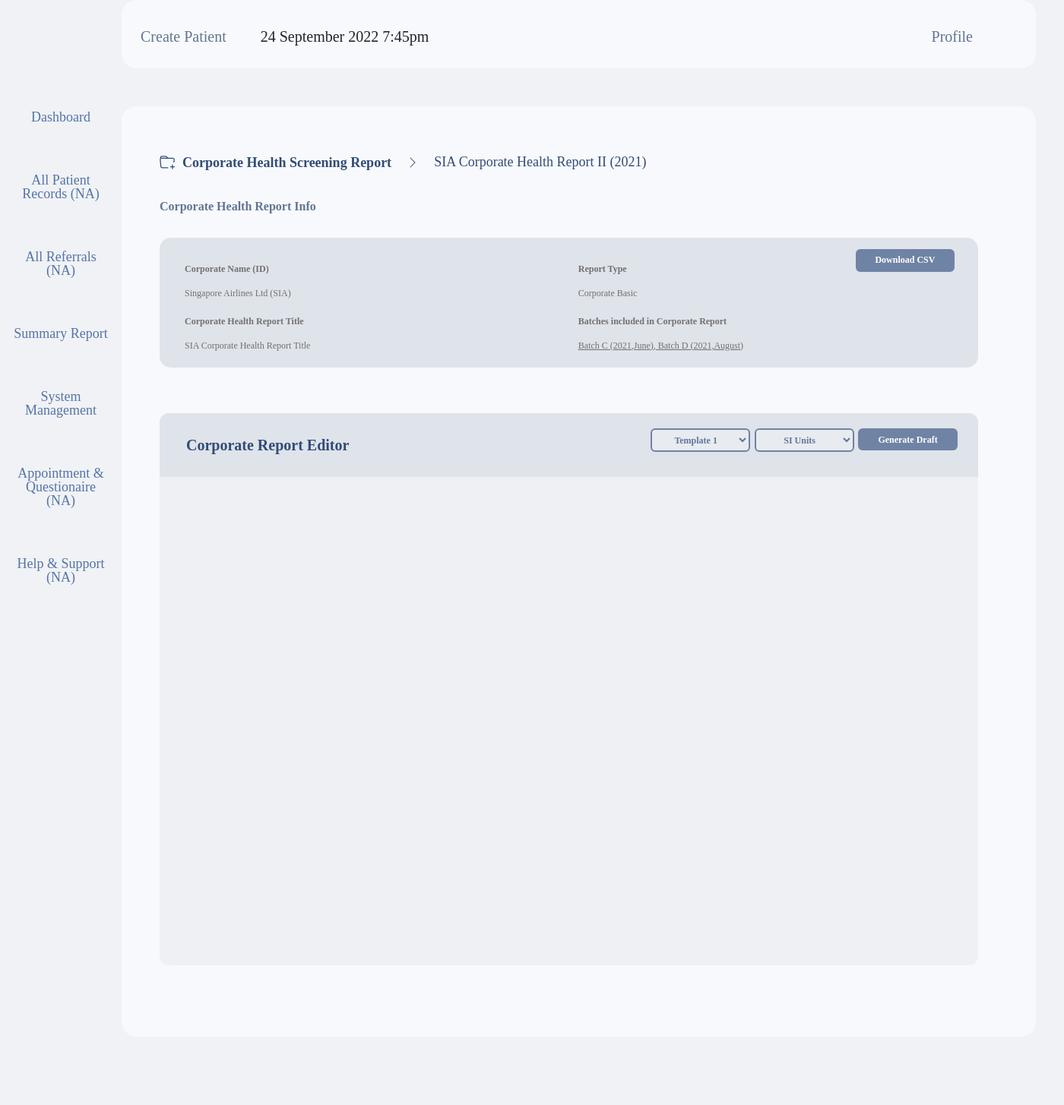
After one commit to JoelTanCH/mesh_pf, a Django app: page /home/healthReportInfo/ in a window 1400 px wide. The commit adds this page. Shown: the whole page at 76% size. Run offline with Django 4.2, Linux system fonts and the light colour scheme; some libraries are stand-ins or nearby versions.

Commit message:
healthReportInfo added

```diff
--- a/mysite/main/urls.py
+++ b/mysite/main/urls.py
@@ -6,7 +6,8 @@ urlpatterns = [
     path('', views.home, name='home page'),
     path('setting/', views.setting, name='settings page'),
     path('summaryReport/', views.summaryReport, name='summary report page'),
+    path('healthReportInfo/', views.healthReportInfo, name='health report info'),
+    path('reportEditor/', views.reportEditor, name='report editor'),
    path('update_nbatches', views.update_nbatches, name='update-nbatches'),
    path('summaryReport/get_nbatches', views.get_nbatches, name='get-nbatches'),
-   path('modalPageTwo/', views.modalPageTwo, name='modal page two'),
 ]
--- a/mysite/main/views.py
+++ b/mysite/main/views.py
@@ -50,6 +50,10 @@ def setting(response):
     props = {}
     return render(response, "setting.html", props)
 
-def modalPageTwo(response):
+def healthReportInfo(response):
     props = {}
-    return render(response, "modalPageTwo.html", props)
+    return render(response, "healthReportInfo.html", props)
+
+def reportEditor(response):
+    props = {}
+    return render(response, "reportEditor.html", props)
--- a/mysite/templates/base.html
+++ b/mysite/templates/base.html
@@ -37,7 +37,7 @@
               margin-top: 50px;
               border-radius: 20px;
               background: white;
-              height: 884.5703735351562px;
+              height: 1225.45px;
               width: 1203.188232421875px;
               left: 236.2236328125px;
               top: 140.373046875px;
--- /dev/null
+++ b/mysite/templates/healthReportInfo.html
@@ -0,0 +1,339 @@
+{% extends 'base.html' %} {% block content %}
+<style>
+  .header {
+    font-family: Poppins;
+    font-size: 18px;
+    font-weight: 600;
+    line-height: 14px;
+    letter-spacing: 0em;
+    text-align: left;
+    color: #314c74;
+    margin-top: 7px;
+    margin-left: 10px;
+  }
+  .info-heading {
+    height: 32.094635009765625px;
+    width: 533.0104370117188px;
+    left: 299.7646484375px;
+    top: 217.8798828125px;
+    font-family: Poppins;
+    font-size: 16px;
+    font-weight: 600;
+    line-height: 14px;
+    letter-spacing: 0em;
+    text-align: left;
+    color: #617594;
+    text-align: left;
+    justify-content: left;
+  }
+  .top-ctn {
+    justify-content: left;
+    margin-top: -400px;
+    margin-left: -250px;
+  }
+  .chevron {
+    margin-left: 20px;
+  }
+  .company-report-name {
+    font-family: Poppins;
+    font-size: 18px;
+    font-weight: 400;
+    line-height: 20px;
+    letter-spacing: 0em;
+    text-align: left;
+    height: 46px;
+    width: 427.2080078125px;
+    left: 642.7412109375px;
+    top: 169.65625px;
+    color: #314c74;
+    margin-top: 3px;
+    margin-left: 20px;
+  }
+  .info-block {
+    height: 171.09292602539062px;
+    width: 1077.1351318359375px;
+    left: 299.943359375px;
+    top: 263.57275390625px;
+    border-radius: 15px;
+    background-color: #dfe3ea;
+  }
+  .report-prop {
+    height: 22.0791015625px;
+    width: 197.63427734375px;
+    left: 334.97412109375px;
+    top: 297.52197265625px;
+    font-family: Poppins;
+    font-size: 12px;
+    font-weight: 700;
+    line-height: 15px;
+    letter-spacing: 0em;
+    text-align: left;
+    color: #717171;
+  }
+  .input-report-prop {
+    height: 28.689281463623047px;
+    width: 497.80096435546875px;
+    left: 334.97412109375px;
+    top: 382.7646484375px;
+    font-family: Poppins;
+    font-size: 12px;
+    font-weight: 500;
+    line-height: 15px;
+    letter-spacing: 0em;
+    text-align: left;
+    color: #717171;
+  }
+  .download-csv {
+    height: 30.381864547729492px;
+    width: 130.93368530273438px;
+    left: 1215.1025390625px;
+    top: 289.8447265625px;
+    border-radius: 6px;
+    background-color: #6f83a5;
+    border: 0px;
+    color: white;
+  }
+  .report-editor-tools {
+    height: 83.36266326904297px;
+    width: 1077px;
+    left: 299.76953125px;
+    top: 494.64306640625px;
+    background-color: #dfe3ea;
+    border-radius: 12px 12px 0px 0px;
+    margin-left: -250px;
+  }
+  .gen-draft {
+    height: 29.232547760009766px;
+    width: 130.93368530273438px;
+    left: 1215.1025390625px;
+    top: 522.40625px;
+    border-radius: 6px;
+    border: 0px;
+    font-family: Poppins;
+    font-size: 12px;
+    font-weight: 600;
+    line-height: 14px;
+    letter-spacing: 0em;
+    text-align: center;
+    background-color: #6F83A5;
+    color:white;
+  }
+  .report-view{
+    height: 643.8424682617188px;
+    width: 1077px;
+    left: 299.771484375px;
+    top: 578.02978515625px;
+    background: #E9EBEF;
+    opacity: 0.6;
+    border-radius: 0px 0px 12px 12px;
+    margin-left: -250px;
+  }
+</style>
+<div style="display: flex; flex-direction: column;">
+  <div class="top-ctn">
+    <div>
+      <div class="breadcrumb" style="padding-top: 10rem;">
+        <span class="dashboard-icon material-symbols-outlined text-blue-01">
+          <svg
+            xmlns="http://www.w3.org/2000/svg"
+            width="20"
+            height="20"
+            fill="currentColor"
+            class="bi bi-folder-plus"
+            viewBox="0 0 16 16"
+            color="#314C74"
+          >
+            <path
+              d="m.5 3 .04.87a1.99 1.99 0 0 0-.342 1.311l.637 7A2 2 0 0 0 2.826 14H9v-1H2.826a1 1 0 0 1-.995-.91l-.637-7A1 1 0 0 1 2.19 4h11.62a1 1 0 0 1 .996 1.09L14.54 8h1.005l.256-2.819A2 2 0 0 0 13.81 3H9.828a2 2 0 0 1-1.414-.586l-.828-.828A2 2 0 0 0 6.172 1H2.5a2 2 0 0 0-2 2zm5.672-1a1 1 0 0 1 .707.293L7.586 3H2.19c-.24 0-.47.042-.683.12L1.5 2.98a1 1 0 0 1 1-.98h3.672z"
+            />
+            <path
+              d="M13.5 10a.5.5 0 0 1 .5.5V12h1.5a.5.5 0 1 1 0 1H14v1.5a.5.5 0 1 1-1 0V13h-1.5a.5.5 0 0 1 0-1H13v-1.5a.5.5 0 0 1 .5-.5z"
+            />
+          </svg>
+        </span>
+        <li class="header">
+          Corporate Health Screening Report
+          <a href="/"></a>
+        </li>
+        <p class="chevron">
+          <span class="material-symbols-outlined">
+            <svg
+              xmlns="http://www.w3.org/2000/svg"
+              width="16"
+              height="16"
+              fill="currentColor"
+              class="bi bi-chevron-right"
+              viewBox="0 0 16 16"
+              color="#314C74"
+            >
+              <path
+                fill-rule="evenodd"
+                d="M4.646 1.646a.5.5 0 0 1 .708 0l6 6a.5.5 0 0 1 0 .708l-6 6a.5.5 0 0 1-.708-.708L10.293 8 4.646 2.354a.5.5 0 0 1 0-.708z"
+              />
+            </svg>
+          </span>
+        </p>
+        <div class="company-report-name">
+          SIA Corporate Health Report II (2021)
+        </div>
+      </div>
+    </div>
+    <p class="info-heading">
+      Corporate Health Report Info
+    </p>
+    <div
+      class="info-block"
+      style="display: flex; flex: 100%; flex-direction: row;"
+    >
+      <div
+        style="
+          width: 45%;
+          display: flex;
+          flex-direction: column;
+          margin-top: 33.95px;
+          margin-left: 33.05px;
+        "
+      >
+        <div style="height: 50%; display: flex; flex-direction: column;">
+          <p class="report-prop">Corporate Name (ID)</p>
+          <p class="input-report-prop">Singapore Airlines Ltd (SIA)</p>
+        </div>
+        <div style="height: 50%; display: flex; flex-direction: column;">
+          <p class="report-prop">Corporate Health Report Title</p>
+          <p class="input-report-prop">SIA Corporate Health Report Title</p>
+        </div>
+      </div>
+      <div
+        style="
+          width: 45%;
+          display: flex;
+          flex-direction: column;
+          margin-top: 33.95px;
+          margin-left: 33.05px;
+        "
+      >
+        <div style="height: 50%; display: flex; flex-direction: column;">
+          <p class="report-prop">Report Type</p>
+          <p class="input-report-prop">Corporate Basic</p>
+        </div>
+        <div style="height: 50%; display: flex; flex-direction: column;">
+          <p class="report-prop">Batches included in Corporate Report</p>
+          <p class="input-report-prop" style="text-decoration: underline;">
+            Batch C (2021,June), Batch D (2021,August)
+          </p>
+        </div>
+      </div>
+      <div style="width: 10%; margin-top: 15px; margin-left: -120px;">
+        <button class="download-csv">
+          <p
+            style="
+              font-family: Poppins;
+              font-size: 12px;
+              font-weight: 600;
+              line-height: 14px;
+              letter-spacing: 0em;
+              text-align: center;
+              justify-content: center;
+              margin-top: 6px;
+            "
+          >
+            Download CSV
+          </p>
+        </button>
+      </div>
+    </div>
+  </div>
+  <div style="height: 59.98px;"></div>
+  <div class="report-editor-tools">
+    <div style="display: flex; flex-direction: row;">
+      <div style="width: 60%; padding: 35px;">
+        <p
+          style="
+            font-family: Poppins;
+            font-size: 20px;
+            font-weight: 600;
+            line-height: 14px;
+            letter-spacing: 0em;
+            text-align: left;
+            color: #314c74;
+          "
+        >
+          Corporate Report Editor
+        </p>
+      </div>
+      <div
+        style="
+          width: 40%;
+          display: flex;
+          flex-direction: row;
+          margin-top: 20px;
+        "
+      >
+        <div>
+          <select
+            class="btn btn-secondary dropdown-toggle"
+            aria-label="Default select example"
+            style="
+              height: 30.381864547729492px;
+              width: 130.94744873046875px;
+              left: 942.1669921875px;
+              top: 521.82421875px;
+              border-radius: 6px;
+              border: 2px solid #6f83a5;
+              background: linear-gradient(0deg, #e8ebef, #e8ebef);
+              color: #60769c;
+              font-family: Poppins;
+              font-size: 12px;
+              font-weight: 600;
+              line-height: 14px;
+              letter-spacing: 0em;
+              text-align: left;
+            "
+          >
+            <option style="text-align: center;" value="1">Template 1</option>
+            <option style="text-align: center;" value="2">Two</option>
+            <option style="text-align: center;" value="3">Three</option>
+          </select>
+        </div>
+        <div>
+          <select
+            class="btn btn-secondary dropdown-toggle"
+            aria-label="Default select example"
+            style="
+              height: 30.381864547729492px;
+              width: 130.94744873046875px;
+              left: 942.1669921875px;
+              top: 521.82421875px;
+              border-radius: 6px;
+              border: 2px solid #6f83a5;
+              background: linear-gradient(0deg, #e8ebef, #e8ebef);
+              margin-left: 5.51px;
+              color: #60769c;
+              font-family: Poppins;
+              font-size: 12px;
+              font-weight: 600;
+              line-height: 14px;
+              letter-spacing: 0em;
+              text-align: left;
+            "
+          >
+            <option style="text-align: center;" value="1">SI Units</option>
+            <option style="text-align: center;" value="2">
+              Conventional Units
+            </option>
+          </select>
+        </div>
+        <div style="margin-left: 5.51px;">
+          <button class="gen-draft">
+            Generate Draft
+          </button>
+        </div>
+      </div>
+    </div>
+  </div>
+<div class="report-view">
+
+</div>
+
+</div>
+{% endblock %}
```
Also changed, not shown: mysite/templates/reportEditor.html (added, +7 -0 lines), mysite/templates/summaryReport.html (+73 -32 lines), mysite/templates/modalPageTwo.html (deleted).
